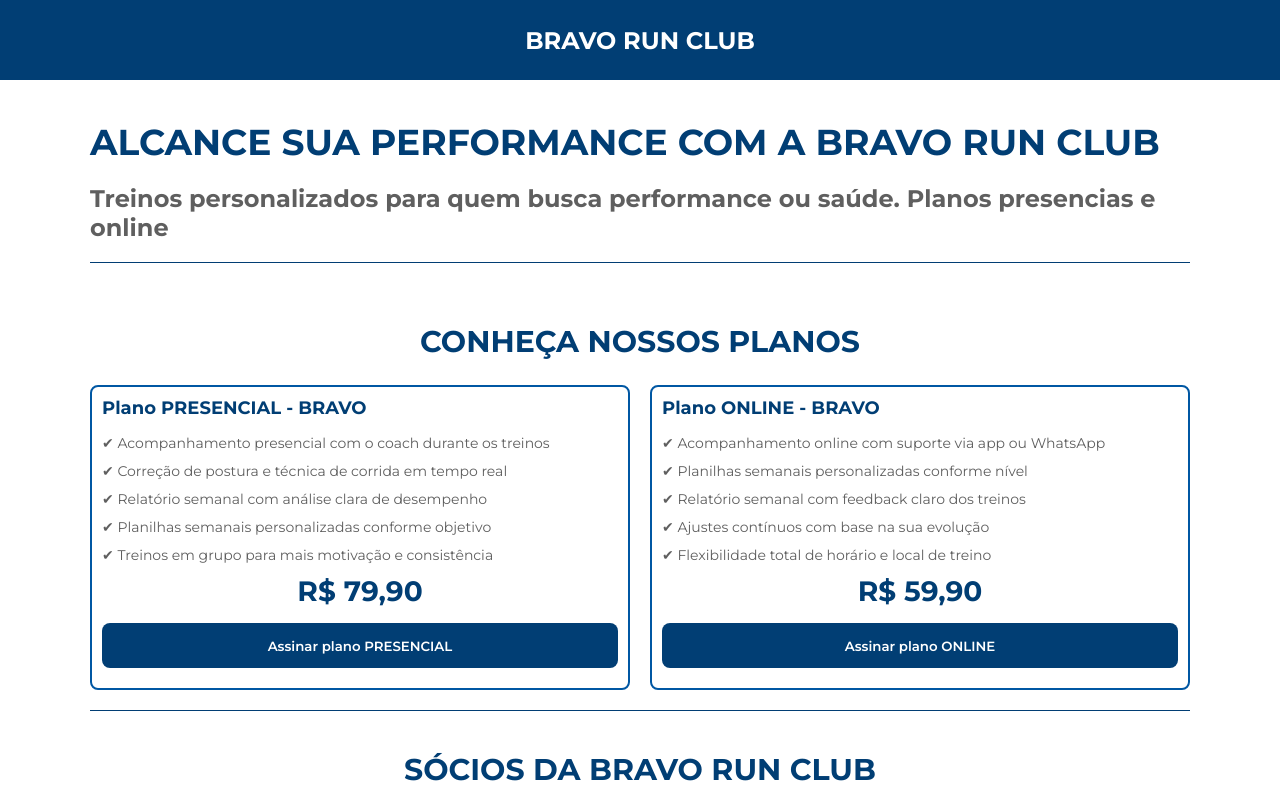
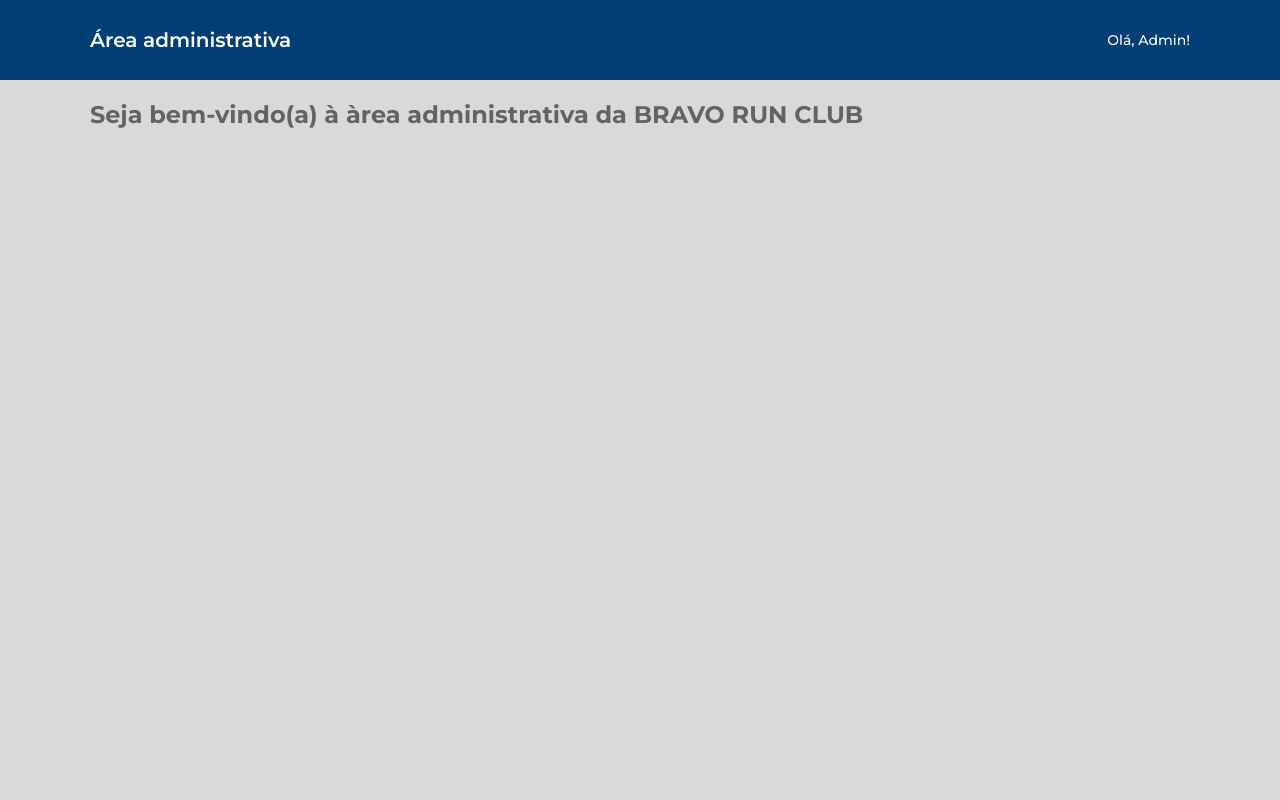
Before and after one commit to cauerg44/assessoria-bravo-run-club-project, a React (Vite) app in the folder frontend/: page /admin in a window 1280 px wide. Shown: the top 800 px of the page. Built offline with nearby package versions, Linux system fonts and the light colour scheme.

Commit message:
feat: header admin, admin home, gender param in find all athletes.

```diff
--- a/frontend/src/App.tsx
+++ b/frontend/src/App.tsx
@@ -1,11 +1,25 @@
-
+import { BrowserRouter, Navigate, Route, Routes } from "react-router-dom";
 import ClientHome from "./routes/ClientHome";
+import LandingPageHome from "./routes/ClientHome/LandingPageHome";
+import Admin from "./routes/Admin";
+import AdminHome from "./routes/Admin/AdminHome";
 
 export default function App() {
 
   return (
     <>
-      <ClientHome />
+      <BrowserRouter>
+        <Routes>
+          <Route path="/" element={<ClientHome />}>
+            <Route index element={<LandingPageHome />} />
+            <Route path="landing-page" element={<LandingPageHome />} />
+          </Route>
+          <Route path="*" element={<Navigate to={"/"} />} />
+          <Route path="/admin/" element={<Admin />}>
+            <Route index element={<AdminHome />} />
+          </Route>
+        </Routes>
+      </BrowserRouter>
     </>
   )
 }
--- a/frontend/src/components/Header/index.tsx
+++ b/frontend/src/components/Header/index.tsx
@@ -2,8 +2,8 @@
 
 export default function Header() {
   return (
-    <header>
-      <nav className='brc-container-1100'>
+    <header className='brc-header-client'>
+      <nav className='brc-container-1100 brc-nav-header-client'>
         <h1>Bravo Run Club</h1>
       </nav>
     </header>
--- a/frontend/src/components/Header/styles.css
+++ b/frontend/src/components/Header/styles.css
@@ -1,4 +1,4 @@
-header {
+.brc-header-client {
   background-color: var(--brc-bg-color-primary);
   height: 10vh;
   display: flex;
@@ -6,7 +6,7 @@
   padding: 0 20px;
 }
 
-nav h1 {
+.brc-nav-header-client h1 {
   color: var(--brc-font-color-primary);
   text-align: center;
   text-transform: uppercase;
@@ -14,7 +14,7 @@
 }
 
 @media (max-width: 576px) {
-  nav h1 {
+  .brc-nav-header-client h1 {
     font-size: 20px;
   }
 }
--- /dev/null
+++ b/frontend/src/components/HeaderAdmin/index.tsx
@@ -0,0 +1,12 @@
+import './styles.css';
+
+export default function HeaderAdmin() {
+  return (
+    <header className='brc-header-admin'>
+      <nav className='brc-container-1100 brc-nav-header-admin'>
+        <h2>Área administrativa</h2>
+        <h4>Olá, Admin!</h4>
+      </nav>
+    </header>
+  );
+}
--- /dev/null
+++ b/frontend/src/components/HeaderAdmin/styles.css
@@ -0,0 +1,35 @@
+.brc-header-admin {
+  background-color: var(--brc-bg-color-primary);
+  height: 10vh;
+  display: flex;
+  align-items: center;
+  padding: 0 20px;
+}
+
+.brc-nav-header-admin {
+  display: flex;
+  justify-content: space-between;
+  align-items: center;
+}
+
+.brc-nav-header-admin h2 {
+  color: var(--brc-font-color-primary);
+  font-size: 20px;
+  font-weight: 600;
+}
+
+.brc-nav-header-admin h4 {
+  color: var(--brc-font-color-primary);
+  font-size: 14px;
+  font-weight: 500;
+}
+
+@media (max-width: 576px) {
+  .brc-nav-header-admin h2 {
+    font-size: 16px;
+  }
+
+  .brc-nav-header-admin h4 {
+    font-size: 12px;
+  }
+}
--- a/frontend/src/index.css
+++ b/frontend/src/index.css
@@ -3,12 +3,14 @@
 :root {
   --brc-bg-color-primary: #013e74;
   --brc-bg-color-secondary: #e8e8e8;
+  --brc-bg-color-tertiary: #d9d9d9;
 
   --brc-font-color-primary: #fff;
   --brc-font-color-secondary: #013e74;
   --brc-font-color-tertiary: #5f5f5f;
   --brc-font-color-quaternary: #0caf1d;
   --brc-font-color-quintanary: #0057a3;
+  --brc-font-color-senary: #636363;
 
   --brc-border-color-primary: #013e74;
   --brc-border-color-secondary: #0057a3;
@@ -29,7 +31,7 @@
 
 html,
 body {
-  background-color: var(--brg-bg-color-temporary);
+  background-color: var(--brc-bg-color-tertiary);
 }
 
 main {
--- /dev/null
+++ b/frontend/src/routes/Admin/AdminHome/index.tsx
@@ -0,0 +1,10 @@
+import './styles.css'
+
+export default function AdminHome() {
+
+  return (
+    <main id='brc-admin-home-section'>
+      <h2 className='brc-container-1100 brc-msg-admin-home'>Seja bem-vindo(a) à àrea administrativa da BRAVO RUN CLUB</h2>
+    </main>
+  )
+}
--- /dev/null
+++ b/frontend/src/routes/Admin/AdminHome/styles.css
@@ -0,0 +1,8 @@
+#brc-admin-home-section {
+  padding: 20px 0;
+}
+
+.brc-msg-admin-home {
+  font-size: 24px;
+  color: var(--brc-font-color-senary);
+}
--- /dev/null
+++ b/frontend/src/routes/Admin/index.tsx
@@ -0,0 +1,12 @@
+import { Outlet } from "react-router-dom";
+import HeaderAdmin from "../../components/HeaderAdmin";
+
+export default function Admin() {
+
+  return (
+    <>
+      <HeaderAdmin />
+      <Outlet />
+    </>
+  )
+}
--- /dev/null
+++ b/frontend/src/routes/ClientHome/LandingPageHome/index.tsx
@@ -0,0 +1,21 @@
+import './styles.css';
+import FoundersCardsModalHome from "../../../components/FoundersCardsModalHome";
+import MotivationalCardHomeModal from "../../../components/MotivationalCardHomeModal";
+import PlansCardsHomeModal from "../../../components/PlansCardsHomeModal";
+
+export default function LandingPageHome() {
+
+  return (
+    <main>
+      <section id="brc-home-motivational-section">
+        <MotivationalCardHomeModal />
+      </section>
+      <section id="brc-home-plans-section">
+        <PlansCardsHomeModal />
+      </section>
+      <section id="brc-home-founders-section">
+        <FoundersCardsModalHome />
+      </section>
+    </main>
+  )
+}
--- a/frontend/src/routes/ClientHome/index.tsx
+++ b/frontend/src/routes/ClientHome/index.tsx
@@ -1,25 +1,13 @@
-import './styles.css';
+
 import Header from "../../components/Header";
 import Footer from "../../components/Footer";
-import MotivationalCardHomeModal from "../../components/MotivationalCardHomeModal";
-import PlansCardsHomeModal from "../../components/PlansCardsHomeModal";
-import FoundersCardsModalHome from "../../components/FoundersCardsModalHome";
+import { Outlet } from 'react-router-dom';
 
 export default function ClientHome() {
   return (
     <>
       <Header />
-      <main>
-        <section id="brc-home-motivational-section">
-          <MotivationalCardHomeModal />
-        </section>
-        <section id="brc-home-plans-section">
-          <PlansCardsHomeModal />
-        </section>
-        <section id="brc-home-founders-section">
-          <FoundersCardsModalHome />
-        </section>
-      </main>
+      <Outlet />
       <Footer />
     </>
   );
```
Also changed, not shown: frontend/src/routes/ClientHome/LandingPageHome/styles.css (renamed from frontend/src/routes/ClientHome/styles.css).
